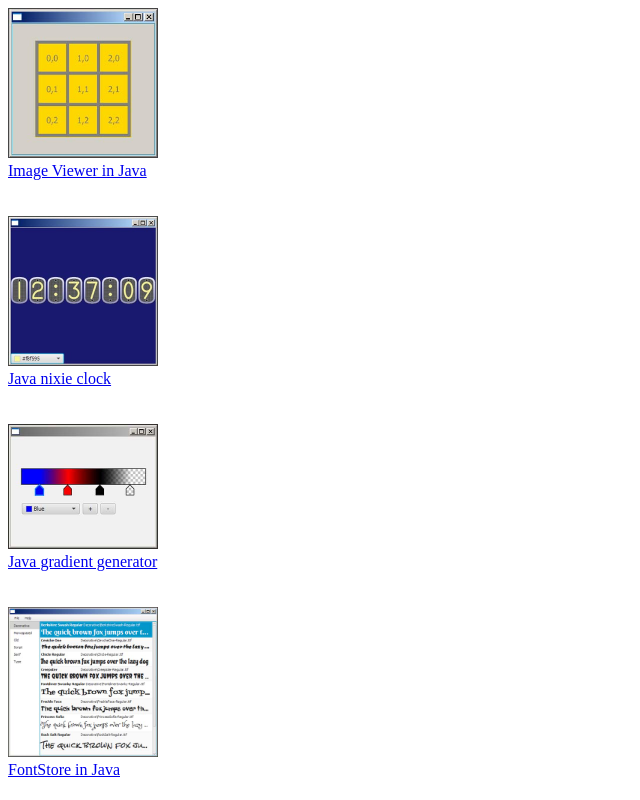
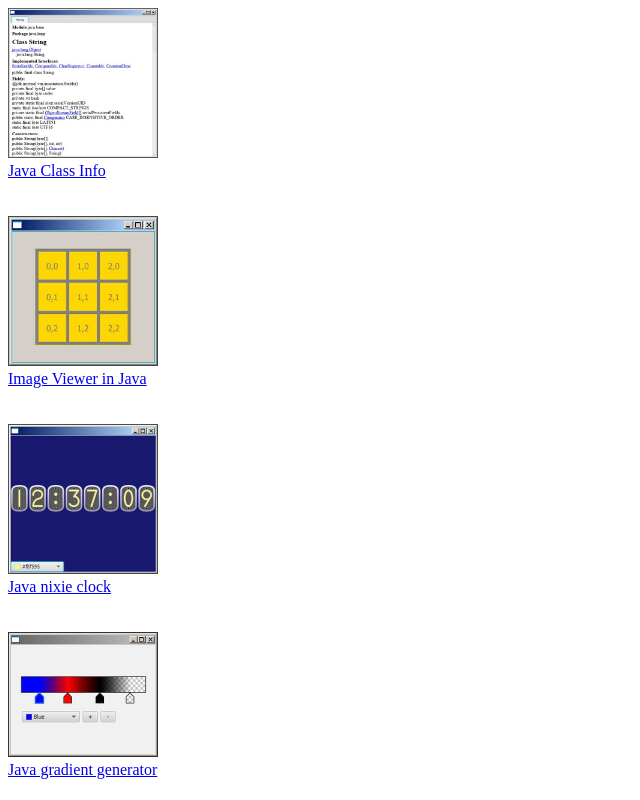
Before and after one commit to yumberc/yumberc.github.io, a plain HTML site: page index.html in a window 1280 px wide. Shown: the top 800 px of the page, without its empty margins (0-640 px from the left). Drawn offline with Linux system fonts and the light colour scheme.

Commit message:
Update index.html

```diff
--- a/index.html
+++ b/index.html
@@ -3,6 +3,7 @@
 <meta http-equiv="Content-Language" content="en-us">
 <meta name="description" content="Java, JavaFX, Download, Source, Free">
 <meta name="keywords" content="Java, JavaFX, Download, Source, Free">
+<meta name="viewport" content="width=device-width, initial-scale=1">
 <meta name="yandex-verification" content="bf55733a4a52516f" />
 <meta name="google-site-verification" content="XIm5cbGR9hIo3bSWIISco2gtJKIr1lziW4lSM3r3uPA" />
 <title>Yumberc</title>
@@ -17,6 +18,13 @@
 
 </head>
 <body bgcolor="#FFFFFF">
+
+<a href="ClassInfo/ClassInfo.html">
+<img src="ClassInfo/ClassInfo.jpg" width="150" height="150" alt="Java Class Info" title="Java Class Info">
+<br>Java Class Info
+</a>
+
+<br><br><br>
 
 <a href="ImageViewer/ImageViewer.html">
 <img src="ImageViewer/ImageViewer.jpg" width="150" height="150" alt="Image Viewer in Java" title="Image Viewer in Java">
```
